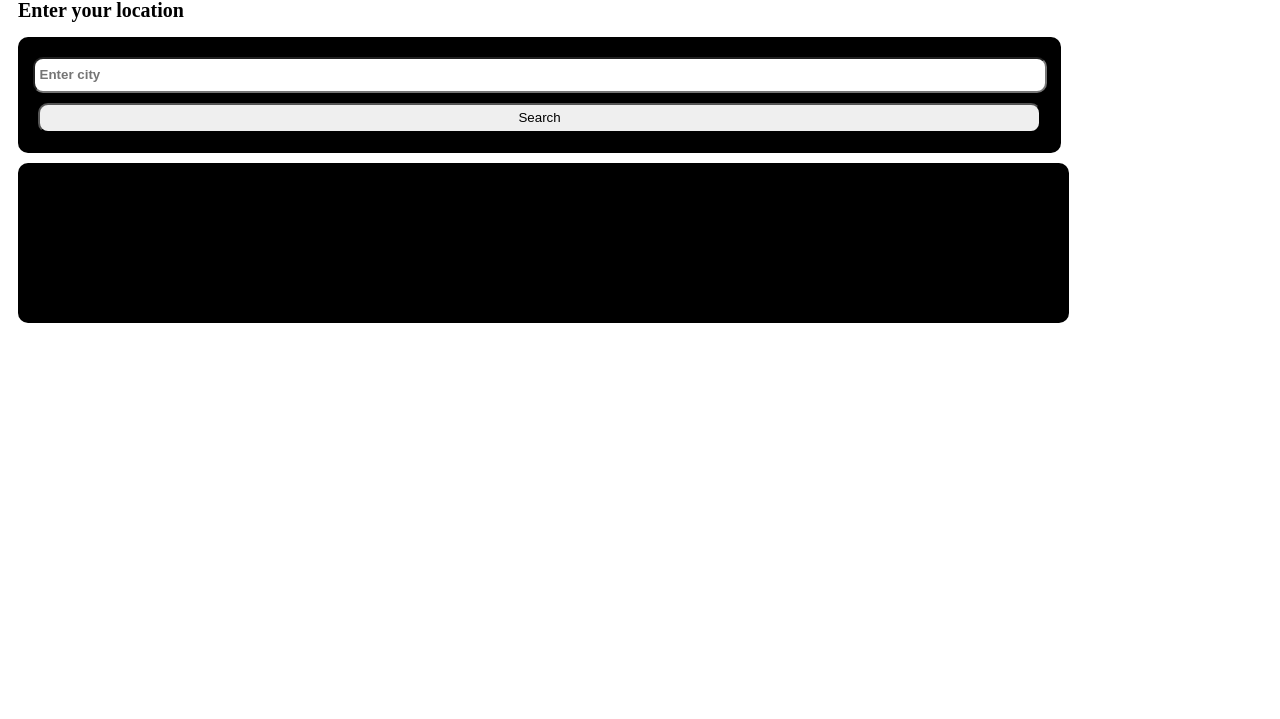
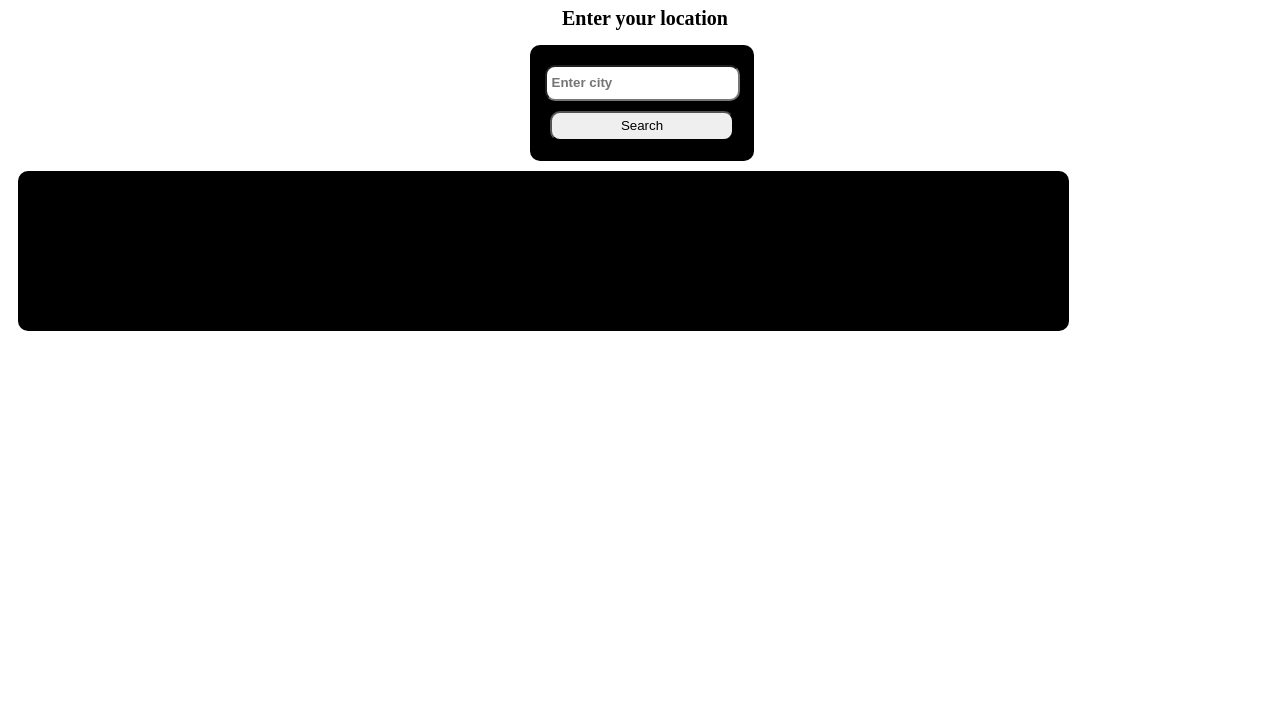
Before and after one commit to sssapio/weather-app, a plain HTML site: page index.html in a window 1280 px wide. Shown: the part 81-800 px from the top of the page. Drawn offline with Linux system fonts and the light colour scheme.

Commit message:
Made changes to UI

```diff
--- a/styles.css
+++ b/styles.css
@@ -1,3 +1,9 @@
+body {
+    display: flex;
+    align-items: center;
+    justify-content: center;
+    flex-direction: column
+}
 input {
   display: block;
   width: 100%;
@@ -12,7 +18,6 @@ h1 {
 label {
   font-size: 20px;
   font-weight: bold;
-  align-self: flex-start;
 }
 #search-bar {
   display: flex;
@@ -32,6 +37,7 @@ label {
   flex-direction: column;
   align-items: center;
   align-self: flex-start;
+  justify-content: center;
 }
 button {
   width: 100%;
@@ -50,6 +56,7 @@ button {
   color: white;
   margin-left: 10px;
   margin-top: 10px;
+  justify-content: center;
 }
 p {
     margin-bottom: 0;
@@ -59,4 +66,5 @@ p {
   font-weight: bold;
   color: black;
   text-align: center;
+  margin-top: 10px;
 }
```
